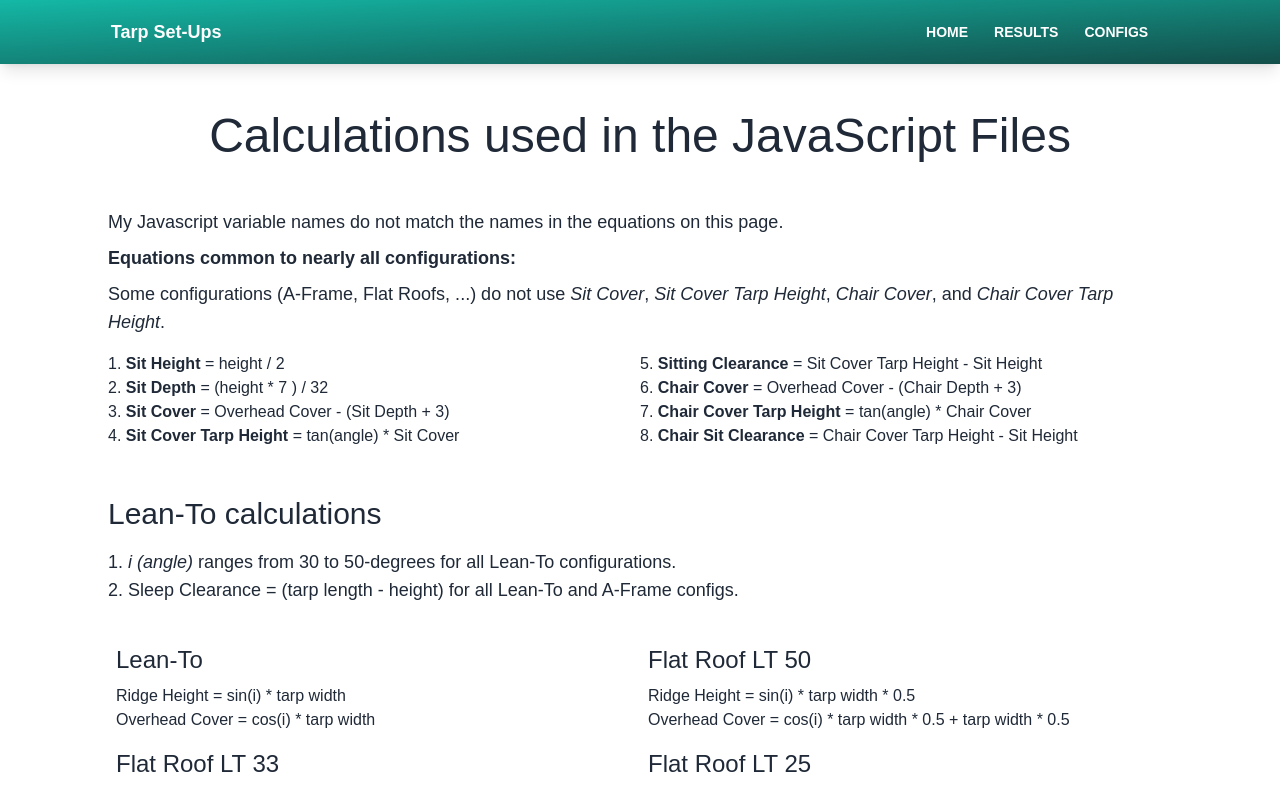
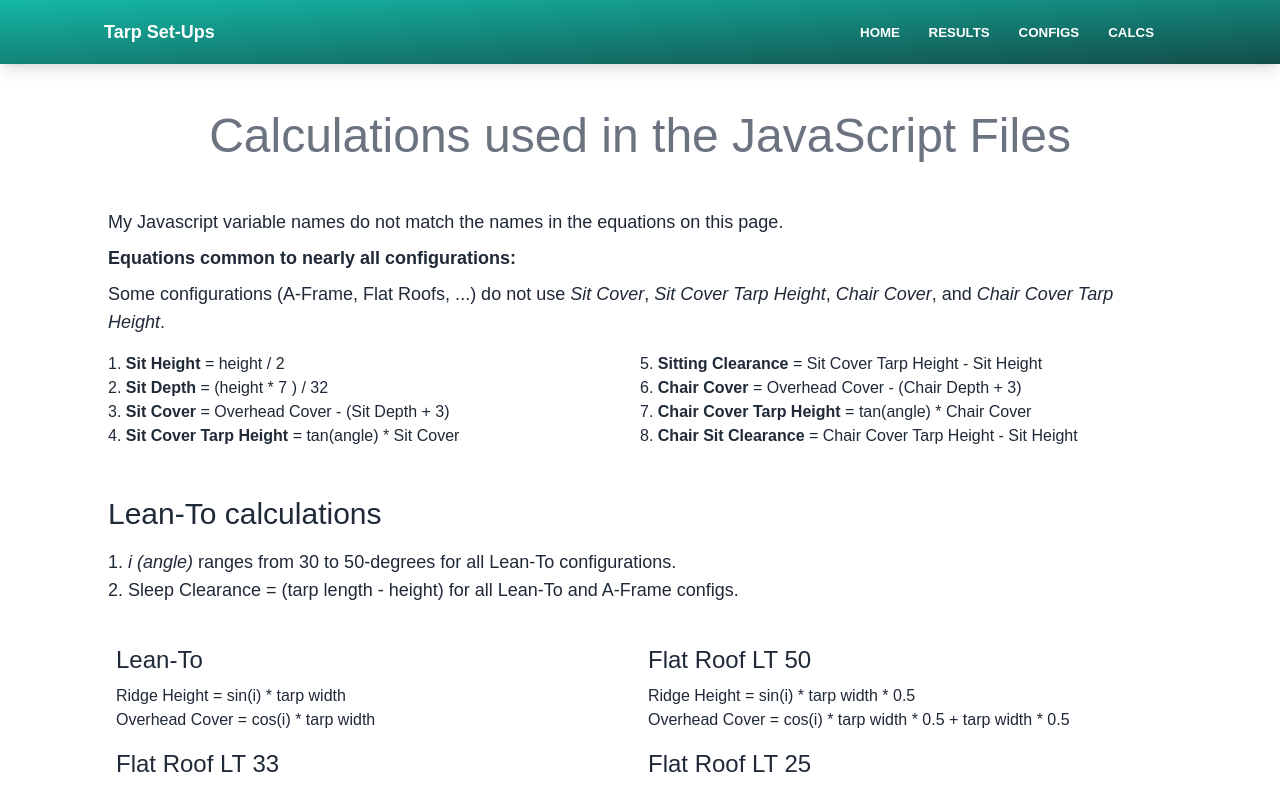
Before and after one commit to Kernix13/tarp-configurations, a React (Create React App) app: page /calcs in a window 1280 px wide. Shown: the top 791 px of the page. Built offline with nearby package versions, Linux system fonts and the light colour scheme.

Commit message:
Finished hamburger menu

```diff
--- a/src/components/ConfigMiners.js
+++ b/src/components/ConfigMiners.js
@@ -29,12 +29,15 @@ function Config_Miners() {
     calcs() {
       const l = this.len * 12;
       const w = this.width * 12;
+      // I did have 0.75 * w for sleepClear, double-check
       const sleepClear = Math.round(0.5 * w - state.height);
       const tarpSize = [this.len, this.width];
       const configImg = this.img;
 
       // These values give the same results as DD Hamocks has for a 10 x 20
+      // was 0.857
       const ridgeHeight = Math.round(0.91 * l);
+      // was 0.678
       const cover = Math.round(0.8125 * l);
 
       const sitCover = Math.round(cover - (sitDepth + 3));
--- /dev/null
+++ b/src/components/MenuItems.js
@@ -0,0 +1,34 @@
+import { Link } from "react-router-dom";
+
+function MenuItems({ showMenu, active }) {
+  const closeMobileMenu = () => showMenu(false);
+
+  return (
+    <div>
+      <ul className={active ? "flex flex-col items-center mt-4 sm:hidden nav-menu" : "hidden"}>
+        <li onClick={() => active && closeMobileMenu()} className="nav-item">
+          <Link to="/" className="btn btn-ghost btn-sm rounded-btn nav-link">
+            Home
+          </Link>
+        </li>
+        <li onClick={() => active && closeMobileMenu()} className="nav-item">
+          <Link to="/results" className="btn btn-ghost btn-sm rounded-btn nav-link">
+            Results
+          </Link>
+        </li>
+        <li onClick={() => active && closeMobileMenu()} className="nav-item">
+          <Link to="/configs" className="btn btn-ghost btn-sm rounded-btn nav-link">
+            Configs
+          </Link>
+        </li>
+        <li onClick={() => active && closeMobileMenu()} className="nav-item">
+          <Link to="/calcs" className="btn btn-ghost btn-sm rounded-btn nav-link">
+            Calcs
+          </Link>
+        </li>
+      </ul>
+    </div>
+  );
+}
+
+export default MenuItems;
--- a/src/components/NavBar.js
+++ b/src/components/NavBar.js
@@ -1,36 +1,56 @@
+import { useState } from "react";
 import { Link } from "react-router-dom";
 import PropTypes from "prop-types";
-import { FaBars } from "react-icons/fa";
+import { FaBars, FaRegWindowClose } from "react-icons/fa";
+
+import MenuItems from "./MenuItems";
 
 function NavBar({ title }) {
+  const [active, setActive] = useState(false);
+  const showMenu = () => {
+    setActive(!active);
+  };
+
   return (
-    <nav className="navbar mb-12 shadow-lg bg-gradient-to-br from-teal-500 to-teal-900 text-neutral-content">
-      <div className="container mx-auto">
+    <header className="mb-12 py-4 shadow-lg bg-gradient-to-br from-teal-500 to-teal-900 text-neutral-content">
+      <div className="container mx-auto nav-bar">
+        <nav className="sm:flex items-center justify-center">
           {/* Need hover class */}
-        <div className="flex-none px-2">
-          <Link to="/" className="text-lg font-bold align-middle">
+          <div className="px-2">
+            <Link to="/" className="text-lg font-bold align-middle nav-branding">
               {title}
             </Link>
           </div>
 
-        <div className="flex-1 sm:px-2 sm:mx-2">
-          <div className="flex justify-end">
-            <Link to="/" className="btn btn-ghost btn-sm rounded-btn">
+          {/* need the menu to close when a link is clicked, setActive? and need to use a transition */}
+          <div className="absolute right-5 top-5 scale-100 cursor">{!active ? <FaBars onClick={showMenu} className="mx-3 cursor-pointer sm:hidden" /> : <FaRegWindowClose onClick={showMenu} className="mx-3 cursor-pointer sm:hidden" />}</div>
+
+          <ul className="hidden nav-menu sm:flex justify-end flex-1 sm:px-2 sm:mx-2">
+            <li className="nav-item">
+              <Link to="/" className="btn btn-ghost btn-sm rounded-btn nav-link">
                 Home
               </Link>
-            <Link to="/results" className="btn btn-ghost btn-sm rounded-btn">
+            </li>
+            <li className="nav-item">
+              <Link to="/results" className="btn btn-ghost btn-sm rounded-btn nav-link">
                 Results
               </Link>
-            <Link to="/configs" className="btn btn-ghost btn-sm rounded-btn">
+            </li>
+            <li className="nav-item">
+              <Link to="/configs" className="btn btn-ghost btn-sm rounded-btn nav-link">
                 Configs
               </Link>
-            {/* <Link to="/calcs" className="btn btn-ghost btn-sm rounded-btn">
+            </li>
+            <li className="nav-item">
+              <Link to="/calcs" className="btn btn-ghost btn-sm rounded-btn nav-link">
                 Calcs
-            </Link> */}
+              </Link>
+            </li>
+          </ul>
+          <MenuItems showMenu={showMenu} active={active} />
+        </nav>
       </div>
-        </div>
-      </div>
-    </nav>
+    </header>
   );
 }
 
--- a/src/data/AllCalcs.js
+++ b/src/data/AllCalcs.js
@@ -140,9 +140,9 @@ const AllCalcs = [
     },
     {
       name: "Miners Tent",
-      "Ridge Height": "0.857 * tarp length",
-      "Overhead Cover": "0.678 * tarp length",
-      "Sleep Clearance": "0.75 * tarp length - height"
+      "Ridge Height": "0.91 * tarp length",
+      "Overhead Cover": "0.8125 * tarp length",
+      "Sleep Clearance": "0.5 * tarp width - height"
     },
     {
       name: "Bakers Wind Shed",
--- a/src/index.css
+++ b/src/index.css
@@ -71,3 +71,7 @@ img {
   transform: translate(-50%, -50%);
   padding: 1rem 100%;
 }
+
+.nav-menu {
+  transition: 750ms;
+}
--- a/src/pages/Calcs.js
+++ b/src/pages/Calcs.js
@@ -1,9 +1,10 @@
 import AllCalcs from "../data/AllCalcs";
+import ScrollToTop from "../components/ScrollToTop";
 
 function Calcs() {
   return (
-    <div>
-      <h1 className="text-5xl text-center mb-12">Calculations used in the JavaScript Files</h1>
+    <div className="mb-16">
+      <h1 className="text-4xl md:text-5xl text-gray-500 text-center mb-12">Calculations used in the JavaScript Files</h1>
       <p className="mb-2">My Javascript variable names do not match the names in the equations on this page.</p>
       <p className="font-bold mb-2">Equations common to nearly all configurations:</p>
       <p className="mb-4">
@@ -100,6 +101,14 @@ function Calcs() {
           </div>
         ))}
       </div>
+      <p className="m-8">
+        Feel free to{" "}
+        <a href="https://kernixwebdesign.com/contact/" className="text-blue-500 hover:underline hover:underline-offset-2 hover:text-blue-700">
+          contact me
+        </a>{" "}
+        if you feel any of these calculations are inaccurate.
+      </p>
+      <ScrollToTop />
     </div>
   );
 }
--- a/src/pages/Home.js
+++ b/src/pages/Home.js
@@ -15,7 +15,7 @@ function Home() {
     e.preventDefault();
 
     if (state.height === "" || state.bodyWidth === "" || state.chairHeight === "" || state.chairDepth === "" || state.tarpLength === "" || state.tarpWidth === "") {
-      // need to use toastify or custom
+      // need to use toastify or custom CSS
       alert("Please fill out ALL the fields");
     } else {
       console.log(state.height, state.bodyWidth, state.chairHeight, state.chairDepth, state.tarpLength, state.tarpWidth);
```
Also changed, not shown: src/pages/Configs.js (+2 -17 lines), 1 other file (tests, documents, lock files or other folders). Lines whose indentation alone changed are shown as unchanged.
